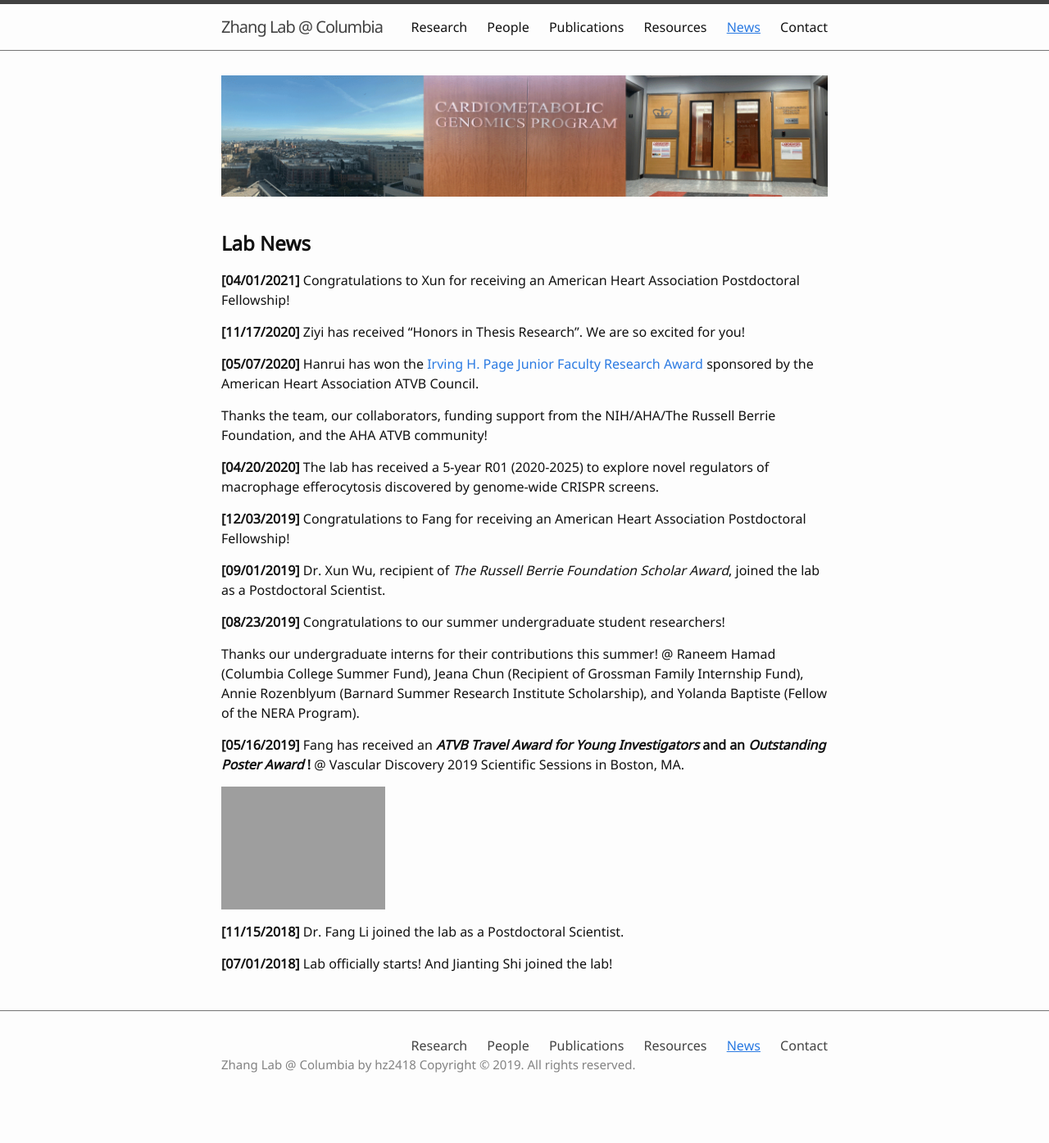
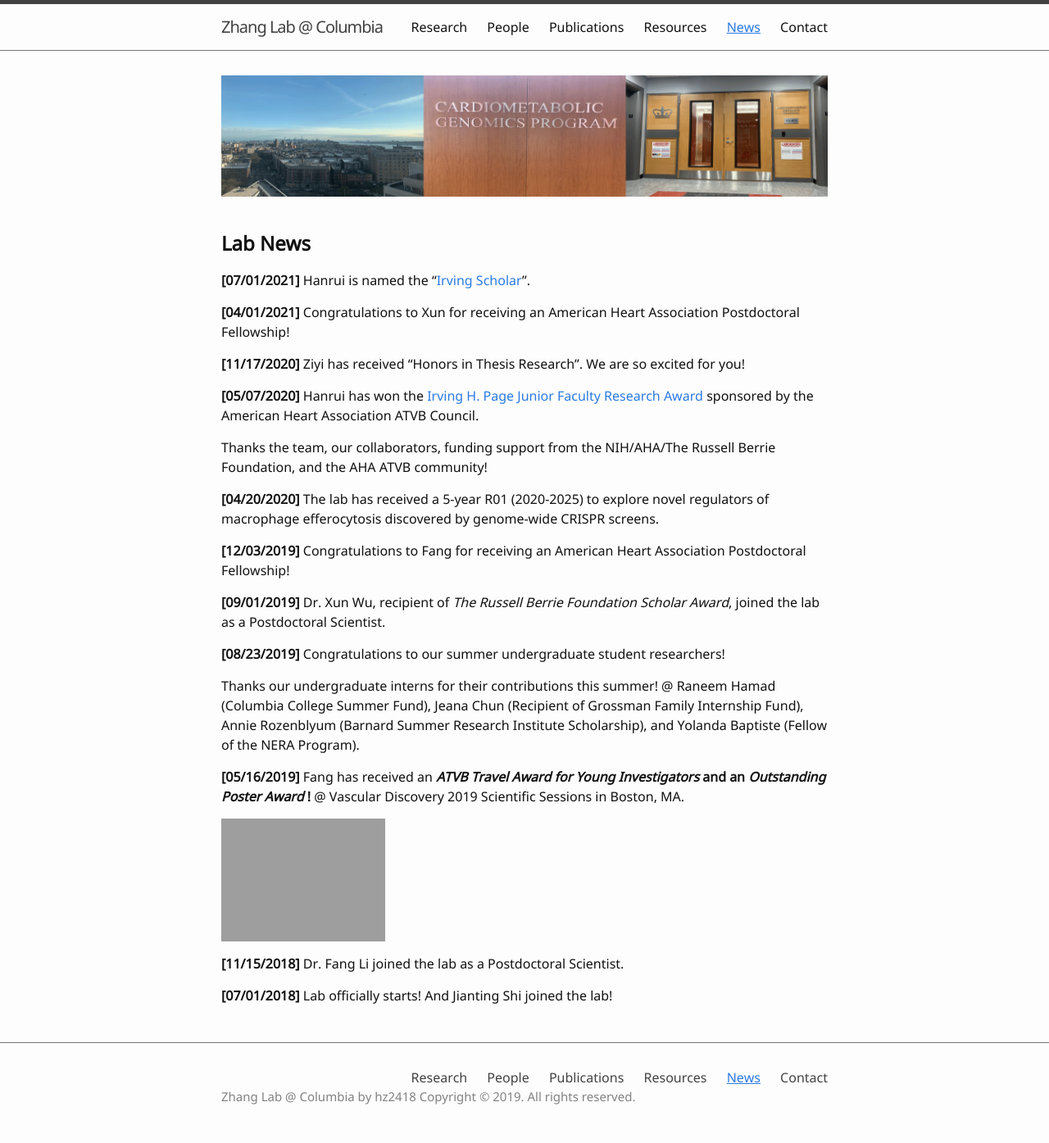
Before and after one commit to hanruizhang/zhanglab, a Jekyll site: the page built from 5_News.md, in a window 1280 px wide. Shown: the whole page at 82% size. Built offline with Jekyll 4.4.1, drawn with Linux system fonts in a browser that asks for light colours; before the commit the page ends 1356 px from its top, so only the background shows below that.

Commit message:
Update 5_News.md

```diff
--- a/5_News.md
+++ b/5_News.md
@@ -10,6 +10,7 @@ nav: true
 
 
 ## **Lab News**
+#### **[07/01/2021]** Hanrui is named the "[Irving Scholar](https://www.irvinginstitute.columbia.edu/services/irving-scholars-program)".
 #### **[04/01/2021]** Congratulations to Xun for receiving an American Heart Association Postdoctoral Fellowship!
 #### **[11/17/2020]** Ziyi has received "Honors in Thesis Research". We are so excited for you!
 #### **[05/07/2020]** Hanrui has won the [Irving H. Page Junior Faculty Research Award](https://professional.heart.org/en/partners/awards-and-lectures/early-career-awards/irvine-h-page-junior-faculty-research-award) sponsored by the American Heart Association ATVB Council.
```
